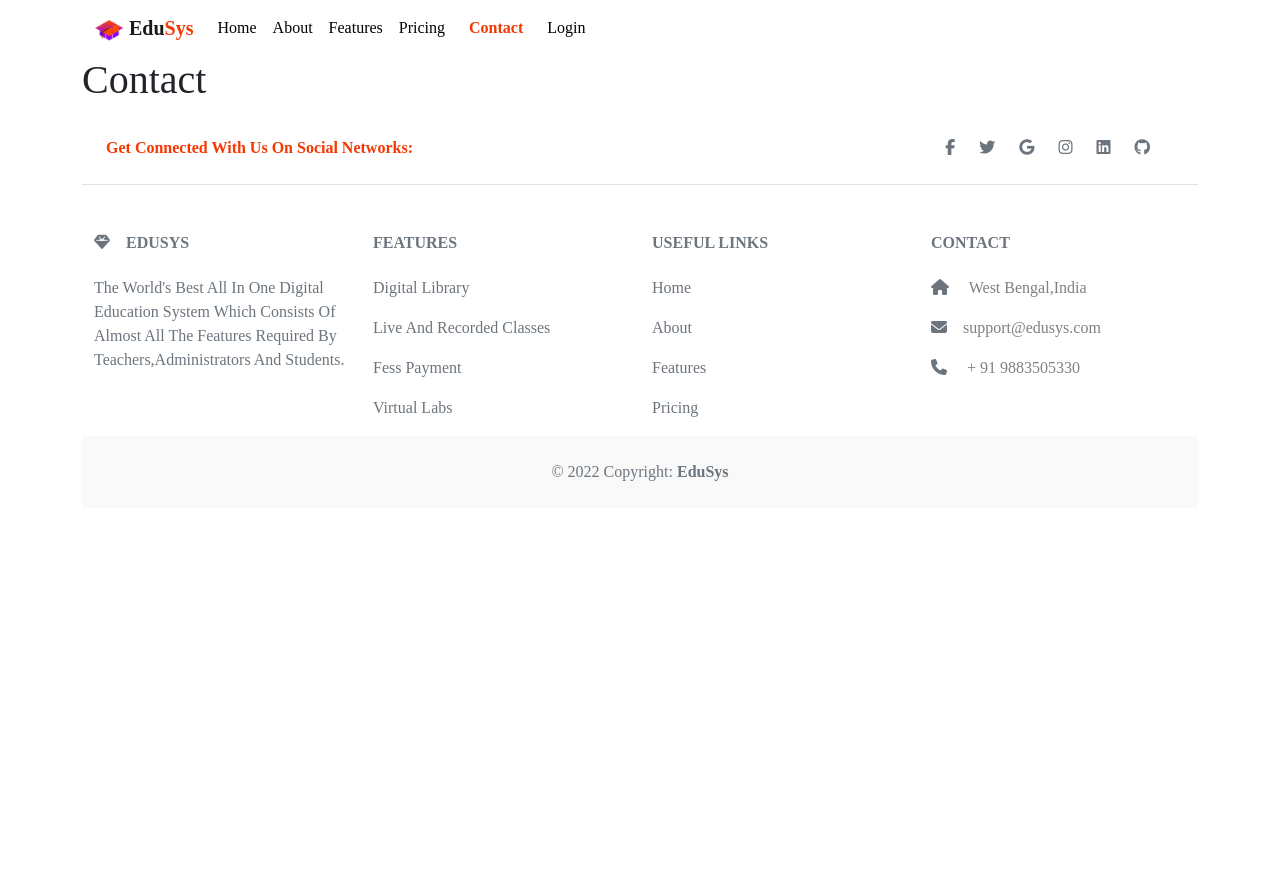
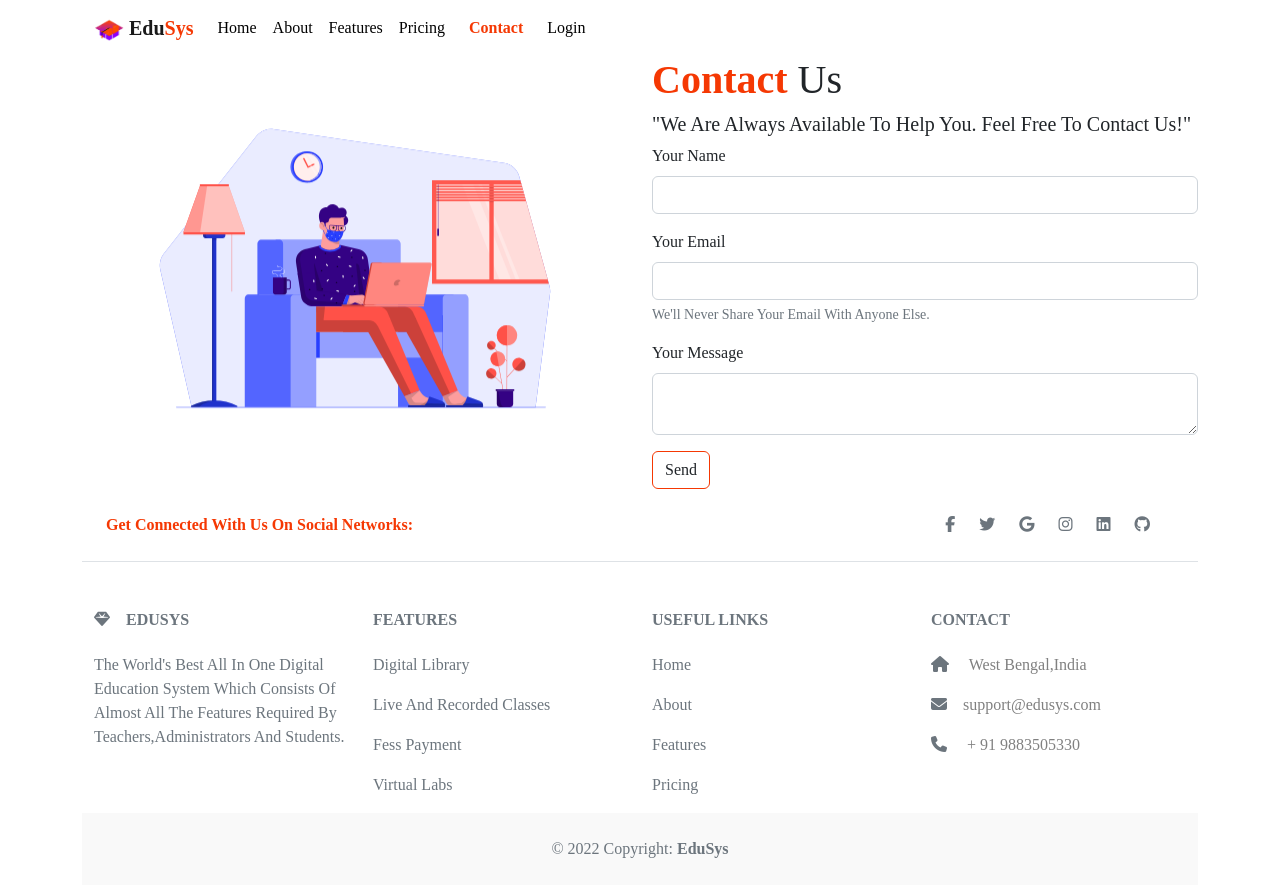
Before and after one commit to soumwadeep/EduSys, a React (Create React App) app: page /Contact in a window 1280 px wide. Before the commit the page ends 800 px from the top, so only its background shows below. Built offline with nearby package versions, Linux system fonts and the light colour scheme.

Commit message:
Added Contact Page

```diff
--- a/package.json
+++ b/package.json
@@ -1,6 +1,6 @@
 {
   "name": "edusys",
-  "homepage": "https://soumwadeep.github.io/EduSys",
+  "homepage": "https://soumwadeep.github.io/EduSys/",
   "version": "0.1.0",
   "private": true,
   "dependencies": {
--- a/src/App.css
+++ b/src/App.css
@@ -29,7 +29,14 @@ a:hover {
   display: table-cell;
   vertical-align: middle;
 }
-
+.btn{
+  border: 1px solid #F53803;
+}
+.btn:hover{
+  background-color: #F53803;
+  border-color: #F53803;
+  color: white;
+}
 .inner {
   margin-left: auto;
   margin-right: auto;
--- a/src/App.js
+++ b/src/App.js
@@ -8,6 +8,7 @@ import Features from "./components/pages/Features";
 import Pricing from "./components/pages/Pricing";
 import Login from "./components/pages/Login";
 import Contact from "./components/pages/Contact";
+import ThankYou from "./components/pages/ThankYou";
 function App() {
   return (
     <>
@@ -21,6 +22,7 @@ function App() {
         <Route exact path="/Pricing" element={<Pricing/>} />
         <Route exact path="/About" element={<About/>} />
         <Route exact path="/Contact" element={<Contact/>} />
+        <Route exact path="/ThankYou" element={<ThankYou/>} />
         <Route exact path="/Login" element={<Login/>} />
         <Route path="*" element={<Navigate to="/" replace />} />
       </Routes>
--- a/src/components/pages/Contact.js
+++ b/src/components/pages/Contact.js
@@ -1,10 +1,82 @@
 import React from "react";
-
+import contact1 from "../../img/contact1.svg";
 const Contact = () => {
   return (
     <>
       <section id="contact">
-        <h1>Contact</h1>
+        <div className="row">
+          <div className="col-sm">
+            <img
+              src={contact1}
+              alt="Contact"
+              className="imgfix"
+              id="animateimg"
+            />
+          </div>
+          <div className="col-sm">
+            <div className="outer">
+              <div className="middle">
+                <div className="inner" id="mobviewtextfix">
+                  <h1>
+                    <span>Contact</span> Us
+                  </h1>
+                  <h5>
+                    "We Are Always Available To Help You. Feel Free To Contact
+                    Us!"
+                  </h5>
+                  <form action="https://formsubmit.co/soumwadeep@gmail.com" method="POST">
+                    {/* Email Preferences */}
+                    <div>
+                    <input type="hidden" name="_subject" value="An User Has Just Send You A Message From EduSys's Contact Form.Please Have A Look!"/>
+                    <input type="hidden" name="_template" value="table"/>
+                    <input type="hidden" name="_captcha" value="false"/>
+                    <input type="hidden" name="_next" value="https://soumwadeep.github.io/EduSys/ThankYou"/>
+                  </div>
+                    <div className="mb-3">
+                      <label className="form-label">Your Name</label>
+                      <input
+                        type="text"
+                        name="name"
+                        className="form-control"
+                        id="exampleInputText1"
+                        aria-describedby="TextHelp"
+                        required
+                      />
+                    </div>
+                    <div className="mb-3">
+                      <label className="form-label">Your Email</label>
+                      <input
+                        type="email"
+                        name="email"
+                        className="form-control"
+                        id="exampleInputEmail1"
+                        aria-describedby="emailHelp"
+                        required
+                      />
+                      <div id="emailHelp" className="form-text">
+                        We'll Never Share Your Email With Anyone Else.
+                      </div>
+                    </div>
+                    <div className="mb-3">
+                      <label className="form-label">Your Message</label>
+                      <textarea
+                        type="text"
+                        name="message"
+                        className="form-control"
+                        id="exampleInputText1"
+                        aria-describedby="TextHelp"
+                        required
+                      />
+                    </div>
+                    <button type="submit" className="btn">
+                      Send
+                    </button>
+                  </form>
+                </div>
+              </div>
+            </div>
+          </div>
+        </div>
       </section>
     </>
   );
--- /dev/null
+++ b/src/components/pages/ThankYou.js
@@ -0,0 +1,30 @@
+import React from "react";
+import thankyou1 from "../../img/thankyou1.svg";
+const ThankYou = () => {
+  return (
+    <section id="thankyou">
+      <div className="row">
+        <div className="col-sm">
+          <div className="outer">
+            <div className="middle">
+              <div className="inner" id="mobviewtextfix">
+                <h1><span>Thank</span>You</h1>
+                <h5>We Have Received Your Message!We Will Soon Contact You.Till Then Have A Look At Our Awesome Features That Might Help You!</h5>
+              </div>
+            </div>
+          </div>
+        </div>
+        <div className="col-sm">
+          <img
+            src={thankyou1}
+            className="imgfix"
+            id="animateimg"
+            alt="education"
+          />
+        </div>
+      </div>
+    </section>
+  );
+};
+
+export default ThankYou;
```
Also changed, not shown: src/img/contact1.svg (added), src/img/thankyou1.svg (added).
